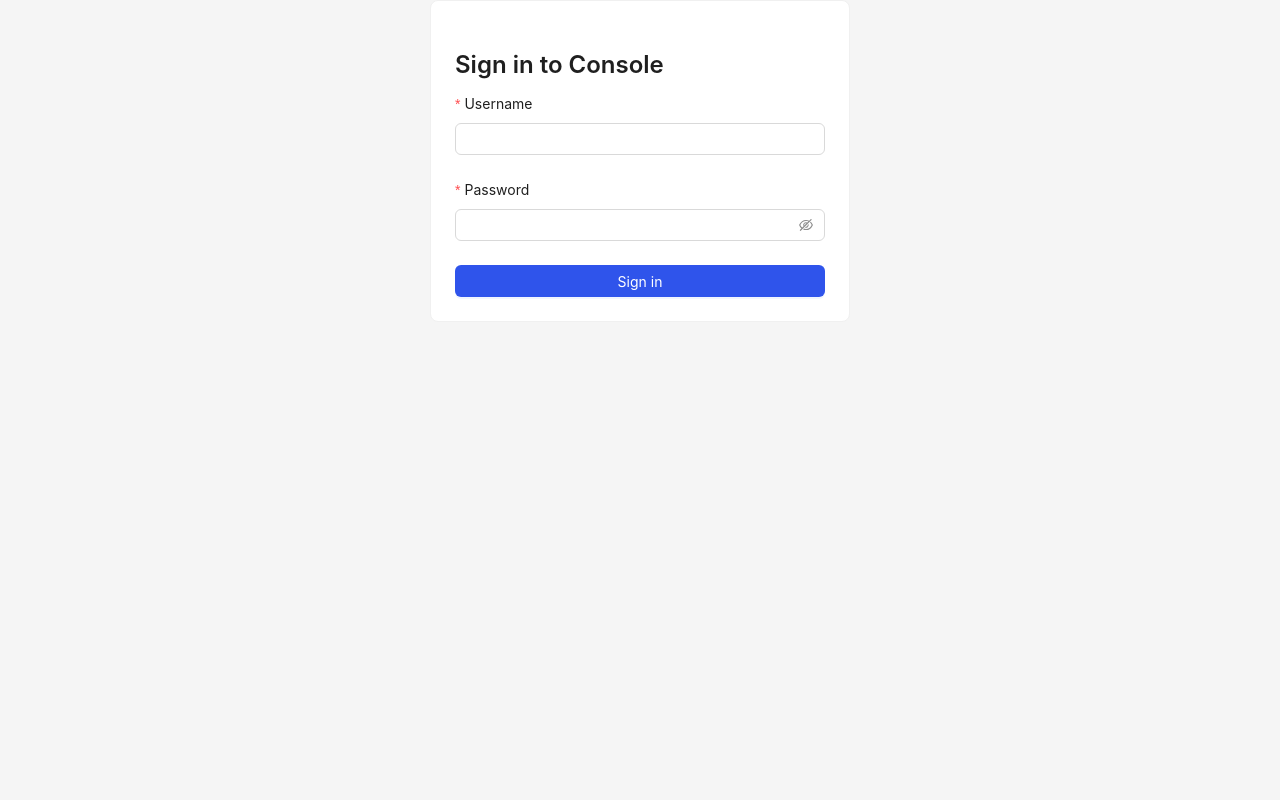
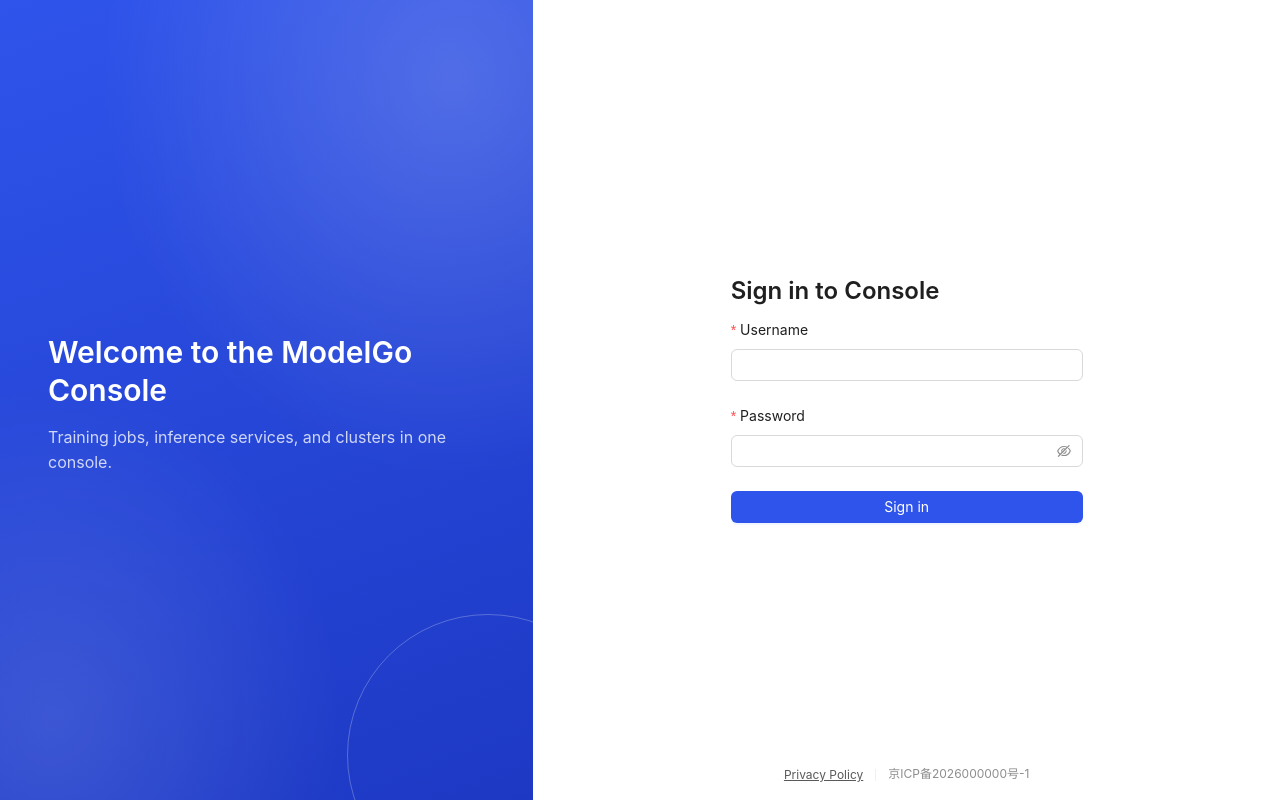
Before and after one commit to CrazyTomatoOo/model-go, a React (Vite) app in the folder web/apps/console/: page /login in a window 1280 px wide. Built offline with nearby package versions, Linux system fonts and the light colour scheme; no server answers.

Commit message:
console: 登录页产品化（品牌分栏布局/页脚隐私备案/提交加载/错误 shake 与限流倒计时）（#34）

```diff
--- a/web/apps/console/src/features/auth/login.ts
+++ b/web/apps/console/src/features/auth/login.ts
@@ -12,6 +12,7 @@ export type LoginErrorCode =
   | 'ACCOUNT_DISABLED'
   | 'ACCOUNT_LOCKED'
   | 'RATE_LIMITED'
+  | 'VALIDATION_ERROR'
   | 'NETWORK_ERROR';
 
 const LOGIN_ERROR_CODES: readonly LoginErrorCode[] = [
@@ -20,6 +21,7 @@ const LOGIN_ERROR_CODES: readonly LoginErrorCode[] = [
   'ACCOUNT_DISABLED',
   'ACCOUNT_LOCKED',
   'RATE_LIMITED',
+  'VALIDATION_ERROR',
   'NETWORK_ERROR',
 ];
 
--- a/web/apps/console/src/i18n/resources.ts
+++ b/web/apps/console/src/i18n/resources.ts
@@ -6,11 +6,16 @@ export const resources = {
       'nav.changePassword': 'Change Password',
       'nav.console': 'Console',
       'login.title': 'Sign in to Console',
+      'login.welcome': 'Welcome to the ModelGo Console',
+      'login.subtitle': 'Training jobs, inference services, and clusters in one console.',
       'login.username': 'Username',
       'login.password': 'Password',
       'login.submit': 'Sign in',
       'login.usernameRequired': 'Username is required',
       'login.passwordRequired': 'Password is required',
+      'login.rateLimited': 'Too many requests. Please try again in {{seconds}}s',
+      'login.footer.privacy': 'Privacy Policy',
+      'login.footer.icp': '京ICP备2026000000号-1',
       'changePassword.title': 'First sign-in: change your password',
       'changePassword.oldPassword': 'Initial Password',
       'changePassword.newPassword': 'New Password',
@@ -25,6 +30,13 @@ export const resources = {
         'The new password does not meet the password policy',
       'changePassword.errors.network': 'Network error. Please try again later.',
       'changePassword.errors.unknown': 'Something went wrong. Please try again later.',
+      'notFound.title': 'Page Not Found',
+      'notFound.subTitle': 'The page you visited does not exist or has been removed.',
+      'notFound.backHome': 'Back to Home',
+      'forbidden.title': 'Access Denied',
+      'forbidden.subTitle': 'You do not have permission to view this page.',
+      'forbidden.countdown': 'Returning in {{seconds}}s',
+      'forbidden.backHome': 'Back Now',
       'console.title': 'Console Overview',
       'console.hello': 'Welcome to the ModelGo console.',
       'shell.logout': 'Log out',
@@ -36,6 +48,7 @@ export const resources = {
       ACCOUNT_DISABLED: 'Account is disabled, contact the administrator',
       ACCOUNT_LOCKED: 'Too many failed login attempts, account locked for 15 minutes',
       RATE_LIMITED: 'Too many requests, please try again later',
+      VALIDATION_ERROR: 'The submitted information is invalid, please check and try again',
       NETWORK_ERROR: 'Network error, please try again later',
     },
   },
@@ -46,11 +59,16 @@ export const resources = {
       'nav.changePassword': '修改密码',
       'nav.console': '控制台',
       'login.title': '登录控制台',
+      'login.welcome': '欢迎登录 ModelGo 控制台',
+      'login.subtitle': '训练任务、推理服务与集群资源，一站式管理。',
       'login.username': '用户名',
       'login.password': '密码',
       'login.submit': '登录',
       'login.usernameRequired': '请输入用户名',
       'login.passwordRequired': '请输入密码',
+      'login.rateLimited': '操作过于频繁，请 {{seconds}} 秒后重试',
+      'login.footer.privacy': '隐私政策',
+      'login.footer.icp': '京ICP备2026000000号-1',
       'changePassword.title': '首次登录，请修改密码',
       'changePassword.oldPassword': '初始密码',
       'changePassword.newPassword': '新密码',
@@ -64,6 +82,13 @@ export const resources = {
       'changePassword.errors.policyViolation': '新密码不符合密码策略',
       'changePassword.errors.network': '网络异常，请稍后重试',
       'changePassword.errors.unknown': '操作失败，请稍后重试',
+      'notFound.title': '页面不存在',
+      'notFound.subTitle': '您访问的页面不存在或已被移除。',
+      'notFound.backHome': '返回首页',
+      'forbidden.title': '无访问权限',
+      'forbidden.subTitle': '您没有访问该页面的权限。',
+      'forbidden.countdown': '{{seconds}} 秒后自动返回',
+      'forbidden.backHome': '立即返回',
       'console.title': '控制台总览',
       'console.hello': '欢迎使用 ModelGo 控制台。',
       'shell.logout': '退出登录',
@@ -75,6 +100,7 @@ export const resources = {
       ACCOUNT_DISABLED: '账号已停用，请联系管理员',
       ACCOUNT_LOCKED: '登录失败次数过多，账号已锁定，请 15 分钟后再试',
       RATE_LIMITED: '操作过于频繁，请稍后再试',
+      VALIDATION_ERROR: '提交的信息无效，请检查后重试',
       NETWORK_ERROR: '网络异常，请稍后重试',
     },
   },
--- /dev/null
+++ b/web/apps/console/src/pages/LoginPage.css
@@ -0,0 +1,140 @@
+/* Split login layout (#34): brand panel beside the form panel, collapsing to
+   a single column on narrow screens. Every color references the antd cssVar
+   theme tokens (theme/brand.ts) so the future dark theme (#26) inherits the
+   whole page with no edits here. */
+
+.login-page {
+  display: grid;
+  grid-template-columns: minmax(320px, 5fr) 7fr;
+  min-height: 100vh;
+}
+
+/* Brand panel: layered light pools over the brand-indigo base. The white
+   overlays are decorative translucency on the brand surface, not palette
+   colors, so they stay literal rgba(255,255,255,…). */
+.login-brand {
+  position: relative;
+  display: flex;
+  align-items: center;
+  box-sizing: border-box;
+  overflow: hidden;
+  padding: 48px;
+  color: var(--ant-color-white, #fff);
+  background:
+    radial-gradient(120% 90% at 85% 10%, rgba(255, 255, 255, 0.18), transparent 55%),
+    radial-gradient(90% 70% at 10% 90%, rgba(255, 255, 255, 0.12), transparent 60%),
+    linear-gradient(
+      160deg,
+      var(--ant-color-primary, #2f54eb) 0%,
+      var(--ant-color-primary-active, #1d39c4) 100%
+    );
+}
+
+/* Decorative ring, kept abstract so it never reads as content. */
+.login-brand::after {
+  content: '';
+  position: absolute;
+  right: -96px;
+  bottom: -96px;
+  width: 280px;
+  height: 280px;
+  border: 1px solid rgba(255, 255, 255, 0.25);
+  border-radius: 50%;
+}
+
+.login-brand-title.ant-typography {
+  margin-bottom: 16px;
+  color: var(--ant-color-white, #fff);
+}
+
+.login-brand-tagline {
+  margin-bottom: 0;
+  font-size: var(--ant-font-size-lg, 16px);
+  color: rgba(255, 255, 255, 0.78);
+}
+
+.login-panel {
+  display: flex;
+  flex-direction: column;
+  background: var(--ant-color-bg-container, #fff);
+}
+
+.login-form-wrap {
+  display: flex;
+  flex: 1;
+  flex-direction: column;
+  justify-content: center;
+  box-sizing: border-box;
+  width: 100%;
+  max-width: 400px;
+  margin: 0 auto;
+  padding: 48px 24px 24px;
+}
+
+.login-error-shake {
+  margin-bottom: 24px;
+  animation: login-error-shake 0.4s ease-in-out;
+  /* Restart the keyframes on every error: the error wrapper is remounted per
+     error (key=stamp), which retriggers the animation. */
+}
+
+@keyframes login-error-shake {
+  0%,
+  100% {
+    transform: translateX(0);
+  }
+  20% {
+    transform: translateX(-8px);
+  }
+  40% {
+    transform: translateX(8px);
+  }
+  60% {
+    transform: translateX(-5px);
+  }
+  80% {
+    transform: translateX(5px);
+  }
+}
+
+.login-footer {
+  display: flex;
+  align-items: center;
+  justify-content: center;
+  box-sizing: border-box;
+  gap: 12px;
+  padding: 16px 24px;
+}
+
+.login-footer-link {
+  font-size: var(--ant-font-size-sm, 12px);
+  color: var(--ant-color-text-secondary, rgba(0, 0, 0, 0.65));
+}
+
+.login-footer-link:hover {
+  color: var(--ant-color-primary, #2f54eb);
+}
+
+.login-footer-divider {
+  width: 1px;
+  height: 12px;
+  background: var(--ant-color-split, rgba(5, 5, 5, 0.06));
+}
+
+.login-footer-icp {
+  font-size: var(--ant-font-size-sm, 12px);
+}
+
+@media (max-width: 768px) {
+  .login-page {
+    grid-template-columns: 1fr;
+  }
+
+  .login-brand {
+    padding: 32px 24px;
+  }
+
+  .login-brand-title.ant-typography {
+    margin-bottom: 8px;
+  }
+}
--- a/web/apps/console/src/pages/LoginPage.tsx
+++ b/web/apps/console/src/pages/LoginPage.tsx
@@ -1,14 +1,22 @@
-import { Button, Card, Form, Input, Typography } from 'antd';
-import { useState } from 'react';
+import { Alert, Button, Form, Input, Typography } from 'antd';
+import { useEffect, useState } from 'react';
 import { useTranslation } from 'react-i18next';
 import { useNavigate } from 'react-router';
 import { LoginError, login, type LoginErrorCode } from '../features/auth/login';
 import { useAuth } from '../auth/AuthProvider';
+import './LoginPage.css';
 
 type LoginFormValues = {
   username: string;
   password: string;
 };
+
+/**
+ * Client-side cooldown after a 429 RATE_LIMITED. The backend contract
+ * (spec 2026-11-02 §4.5) carries no Retry-After, so the login page enforces
+ * a fixed retry window of its own and disables resubmission for it.
+ */
+const RATE_LIMIT_COOLDOWN_SECONDS = 60;
 
 // Spec §1: copy is keyed by the §4.5 code, never the backend message.
 const ERROR_KEY_BY_CODE: Record<LoginErrorCode, string> = {
@@ -17,19 +25,47 @@ const ERROR_KEY_BY_CODE: Record<LoginErrorCode, string> = {
   ACCOUNT_DISABLED: 'errors:ACCOUNT_DISABLED',
   ACCOUNT_LOCKED: 'errors:ACCOUNT_LOCKED',
   RATE_LIMITED: 'errors:RATE_LIMITED',
+  VALIDATION_ERROR: 'errors:VALIDATION_ERROR',
   NETWORK_ERROR: 'errors:NETWORK_ERROR',
 };
+
+/** Codes worth shaking the form for; NETWORK_ERROR is not the user's typo. */
+const SHAKEN_CODES: readonly LoginErrorCode[] = [
+  'INVALID_CREDENTIALS',
+  'ACCOUNT_PENDING',
+  'ACCOUNT_DISABLED',
+  'ACCOUNT_LOCKED',
+  'RATE_LIMITED',
+  'VALIDATION_ERROR',
+];
 
 export default function LoginPage() {
   const { t } = useTranslation(['common', 'errors']);
   const { setUser } = useAuth();
   const navigate = useNavigate();
   const [submitting, setSubmitting] = useState(false);
-  const [errorCode, setErrorCode] = useState<LoginErrorCode | null>(null);
+  const [error, setError] = useState<{ code: LoginErrorCode; stamp: number } | null>(null);
+  const [cooldownLeft, setCooldownLeft] = useState(0);
+  const cooldownActive = cooldownLeft > 0;
+
+  useEffect(() => {
+    if (!cooldownActive) {
+      return;
+    }
+    const timer = window.setInterval(() => {
+      setCooldownLeft((left) => Math.max(0, left - 1));
+    }, 1000);
+    return () => window.clearInterval(timer);
+  }, [cooldownActive]);
 
   const handleSubmit = async (values: LoginFormValues) => {
+    // Enter key in a field still fires form submit; never hit the API while
+    // the rate-limit cooldown is running.
+    if (cooldownActive) {
+      return;
+    }
     setSubmitting(true);
-    setErrorCode(null);
+    setError(null);
     try {
       const res = await login(values.username, values.password);
       // Mount the returned user into AuthProvider so RequireAuth no longer
@@ -37,14 +73,35 @@ export default function LoginPage() {
       setUser(res.user);
       navigate(res.user.must_change_password ? '/change-password' : '/');
     } catch (err) {
-      setErrorCode(err instanceof LoginError ? err.code : 'NETWORK_ERROR');
+      const code = err instanceof LoginError ? err.code : 'NETWORK_ERROR';
+      setError({ code, stamp: Date.now() });
+      if (code === 'RATE_LIMITED') {
+        setCooldownLeft(RATE_LIMIT_COOLDOWN_SECONDS);
+      }
     } finally {
       setSubmitting(false);
     }
   };
 
+  const errorMessage = (code: LoginErrorCode): string =>
+    code === 'RATE_LIMITED'
+      ? t('login.rateLimited', { seconds: cooldownLeft })
+      : t(ERROR_KEY_BY_CODE[code]);
+
   return (
-    <Card style={{ maxWidth: 420, margin: '0 auto' }}>
+    <div className="login-page">
+      <aside className="login-brand">
+        <div className="login-brand-inner">
+          <Typography.Title level={2} className="login-brand-title">
+            {t('login.welcome')}
+          </Typography.Title>
+          <Typography.Paragraph className="login-brand-tagline">
+            {t('login.subtitle')}
+          </Typography.Paragraph>
+        </div>
+      </aside>
+      <main className="login-panel">
+        <div className="login-form-wrap">
           <Typography.Title level={3}>{t('login.title')}</Typography.Title>
           <Form layout="vertical" onFinish={handleSubmit}>
             <Form.Item
@@ -61,15 +118,37 @@ export default function LoginPage() {
             >
               <Input.Password autoComplete="current-password" />
             </Form.Item>
-        <Button type="primary" htmlType="submit" block loading={submitting}>
+            {error !== null && (
+              <div
+                key={error.stamp}
+                className={SHAKEN_CODES.includes(error.code) ? 'login-error-shake' : undefined}
+              >
+                <Alert type="error" showIcon message={errorMessage(error.code)} />
+              </div>
+            )}
+            <Button
+              type="primary"
+              htmlType="submit"
+              block
+              loading={submitting}
+              disabled={cooldownActive}
+            >
               {t('login.submit')}
             </Button>
-        {errorCode !== null && (
-          <div style={{ textAlign: 'center', marginTop: 12 }}>
-            <Typography.Text type="danger">{t(ERROR_KEY_BY_CODE[errorCode])}</Typography.Text>
+          </Form>
         </div>
-        )}
-      </Form>
-    </Card>
+        <footer className="login-footer">
+          {/* The legal page ships with the website track; the footer reserves
+              the slot so the URL lands without a console change. */}
+          <a className="login-footer-link" href="#privacy" onClick={(e) => e.preventDefault()}>
+            {t('login.footer.privacy')}
+          </a>
+          <span className="login-footer-divider" aria-hidden="true" />
+          <Typography.Text type="secondary" className="login-footer-icp">
+            {t('login.footer.icp')}
+          </Typography.Text>
+        </footer>
+      </main>
+    </div>
   );
 }
```
Also changed, not shown: 1 other file (tests, documents, lock files or other folders). Lines whose indentation alone changed are shown as unchanged.
